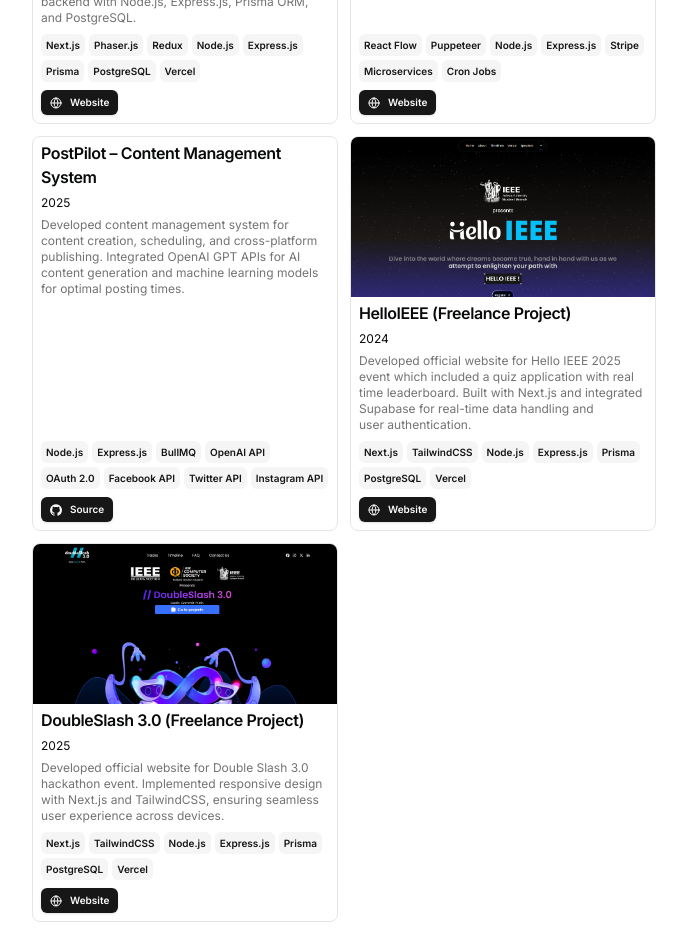
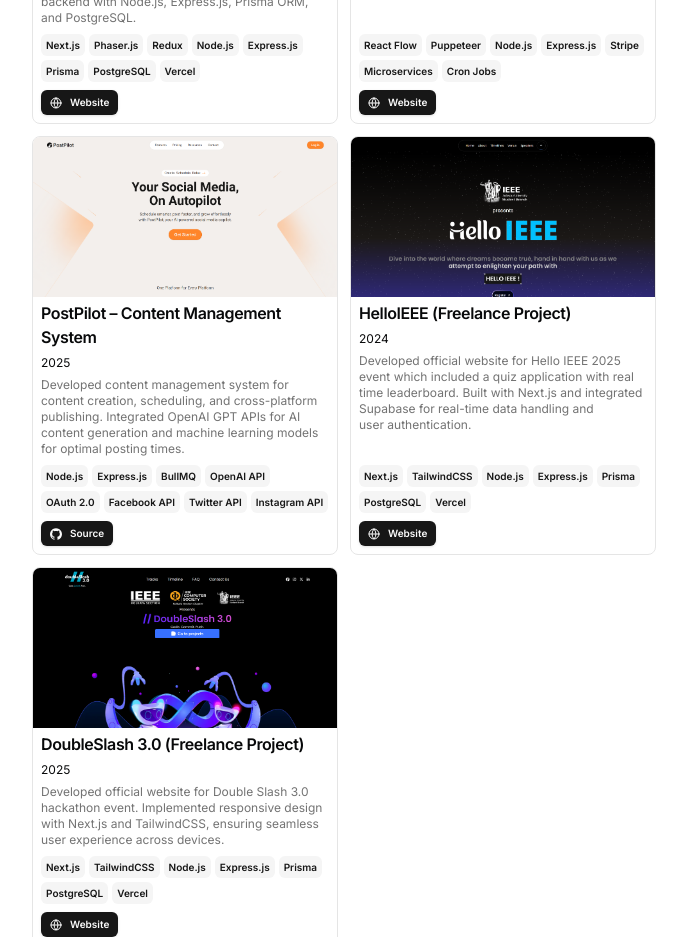
Before and after one commit to charliehustlr1792/portfolio, a Next.js app: page / in a window 1280 px wide. Shown: the part 1460-2397 px from the top of the page, without its empty margins (296-983 px from the left). Built offline with nearby package versions, Linux system fonts and the light colour scheme.

Commit message:
added postpilot image

```diff
--- a/src/data/resume.tsx
+++ b/src/data/resume.tsx
@@ -179,7 +179,7 @@
           icon: <Icons.github className="size-3" />,
         },
       ],
-      image: "",
+      image: "/postpilot.png",
     },
     {
       title: "HelloIEEE (Freelance Project)",
```
Also changed, not shown: public/postpilot.png (added).
